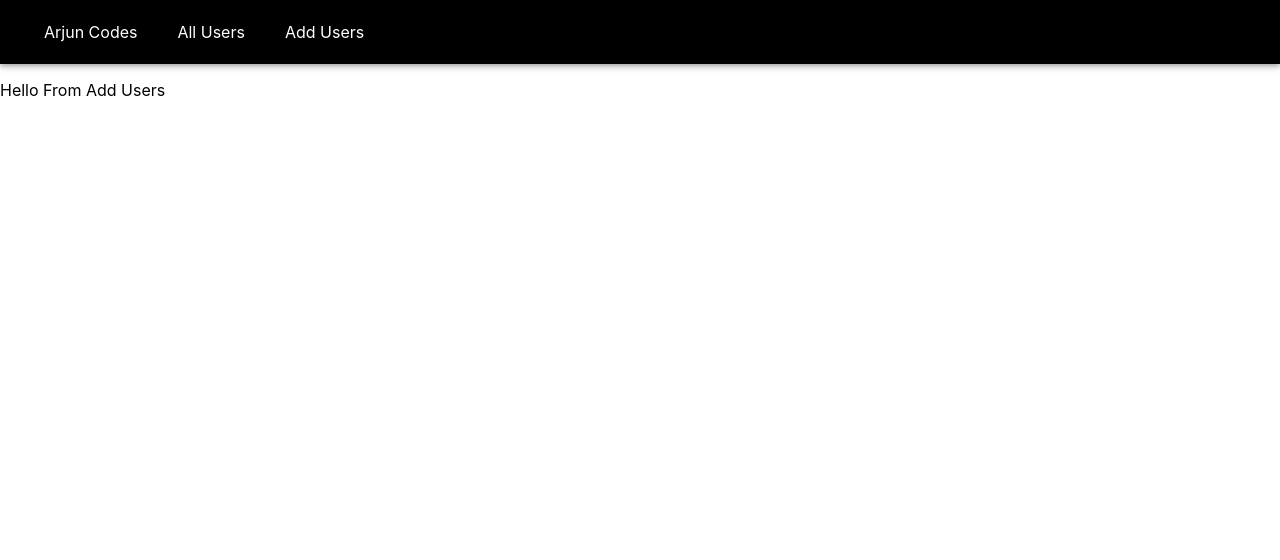
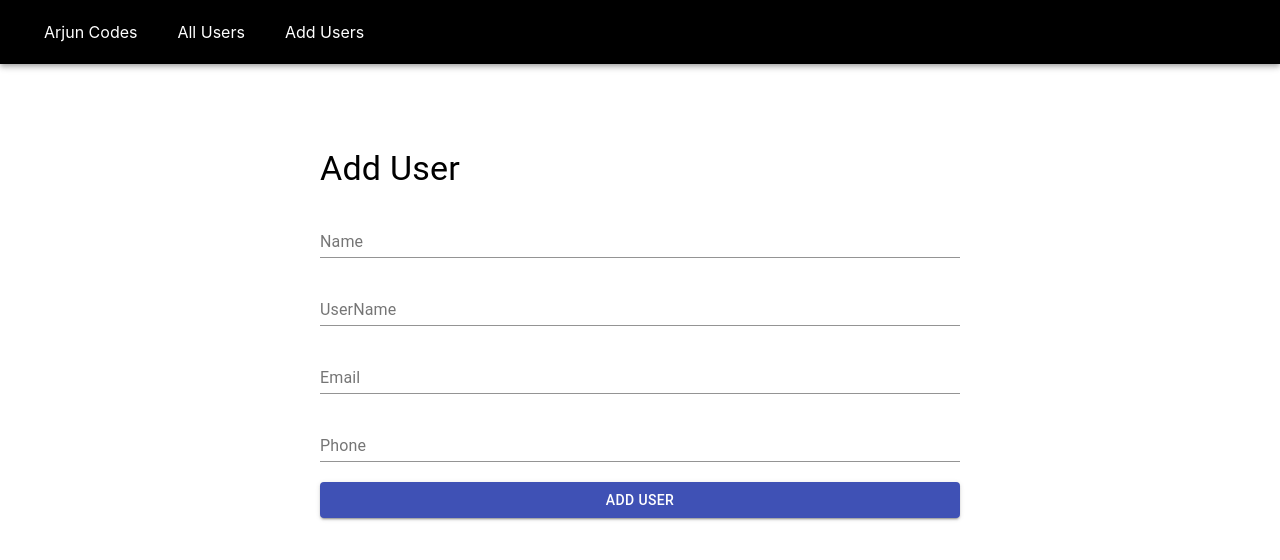
Before and after one commit to youtube-arjun-codes/Udemy-CRUD, a React (Create React App) app: page /add in a window 1280 px wide. Shown: the top 560 px of the page. Built offline with nearby package versions, Linux system fonts and the light colour scheme.

Commit message:
add data

```diff
--- a/src/Components/AddUsers.js
+++ b/src/Components/AddUsers.js
@@ -1,6 +1,61 @@
+import {Button, FormControl, FormGroup, Input, InputLabel, makeStyles, Typography} from "@material-ui/core";
+import {useState} from "react";
+import {addUser} from "../Service/api";
+import {useHistory} from 'react-router-dom'
+
+const useStyles = makeStyles({
+    container: {
+        width: '50%',
+        margin: '5% 0 0 25%',
+        '&>*': {
+            marginTop: 20
+        }
+    }
+})
+
+const initialValue = {
+    name: "",
+    username: "",
+    email: "",
+    phone: ""
+}
+
 const AddUsers = () => {
+    const [user, setUser] = useState(initialValue);
+    const {name, username, email, phone} = user;
+    const classes = useStyles();
+    const history=useHistory();
+
+    const onValueChange=(e)=>{
+        setUser({...user,[e.target.name]: e.target.value})
+    }
+
+    const addUserDetails=async ()=>{
+        await addUser(user)
+        history.push("./all")
+    }
+
     return (
-        <p>Hello From Add Users</p>
+        <FormGroup className={classes.container}>
+            <Typography variant={'h4'}>Add User</Typography>
+            <FormControl>
+                <InputLabel>Name</InputLabel>
+                <Input onChange={(e)=>onValueChange(e)} name={"name"} value={name}/>
+            </FormControl>
+            <FormControl>
+                <InputLabel>UserName</InputLabel>
+                <Input onChange={(e)=>onValueChange(e)} name={"username"} value={username}/>
+            </FormControl>
+            <FormControl>
+                <InputLabel>Email</InputLabel>
+                <Input onChange={(e)=>onValueChange(e)} name={"email"} value={email}/>
+            </FormControl>
+            <FormControl>
+                <InputLabel>Phone</InputLabel>
+                <Input onChange={(e)=>onValueChange(e)} name={"phone"} value={phone}/>
+            </FormControl>
+            <Button variant={"contained"} color={"primary"} onClick={()=>addUserDetails()}>Add User</Button>
+        </FormGroup>
     )
 }
 export default AddUsers;
--- a/src/Database/db.json
+++ b/src/Database/db.json
@@ -13,6 +13,34 @@
       "email": "pujasharma@gmail.com",
       "phone": "9863482274",
       "id": 2
+    },
+    {
+      "name": "Rohit Sharma",
+      "username": "hitmatn",
+      "email": "rohit@gmail.com",
+      "phone": "9873482273",
+      "id": 3
+    },
+    {
+      "name": "Virat Kohli",
+      "username": "virat",
+      "email": "virat@gmail.com",
+      "phone": "1231312313",
+      "id": 4
+    },
+    {
+      "name": "Arjun Gautam",
+      "username": "",
+      "email": "arjungautam5431@gmail.com",
+      "phone": "9863482273",
+      "id": 5
+    },
+    {
+      "name": "Arjun Gautam",
+      "username": "arjungautam5431",
+      "email": "arjungautam5431@gmail.com",
+      "phone": "9863482273",
+      "id": 6
     }
   ]
 }
--- a/src/Service/api.js
+++ b/src/Service/api.js
@@ -5,3 +5,8 @@
 export const getUsers=async ()=>{
     return await axios.get(url);
 }
+
+export const addUser=async (user)=>{
+    return await axios.post(url,user);
+
+}
```
